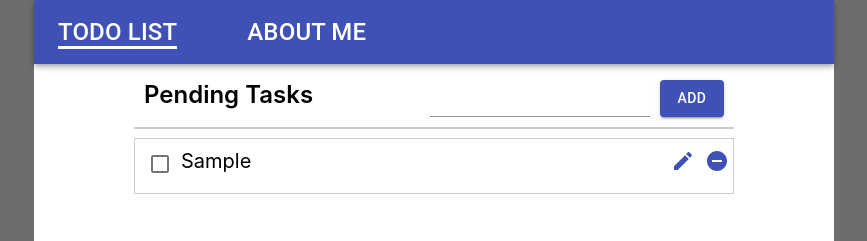
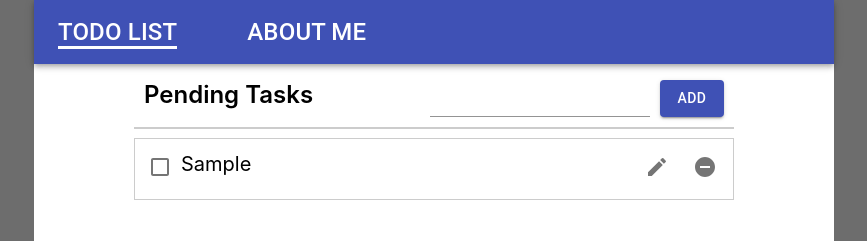
Before and after one commit to jiali1985/todo_ascella, a React (Create React App) app: page / in a window 1280 px wide. Both pictures are taken after typing "Sample" into the empty fields and a click on the button "ADD". Shown: the top 241 px of the page, without its empty margins (206-1073 px from the left). Built offline with nearby package versions, Linux system fonts and the light colour scheme.

Commit message:
updated notes overflow; changed icons to iconbuttons

```diff
--- a/src/App.css
+++ b/src/App.css
@@ -83,18 +83,15 @@
 }
 
 .todo-item-notes {
-  flex: 1 100%;
+  flex: 1 1 100%;
   font-size: 12px;
   margin-left: 43px;
   font-style: italic;
   color: #8e8e8e;
-  position: absolute;
   bottom: 0;
-}
-
-.todo-icons {
-  cursor: pointer;
-  margin-left: 10px;
+  word-break: break-word;
+  white-space: normal;
+  border-top: 1px solid #ccc;
 }
 
 .menu-links {
--- a/src/components/TodoItem.js
+++ b/src/components/TodoItem.js
@@ -1,6 +1,7 @@
 import React from 'react';
 import RemoveIcon from '@material-ui/icons/RemoveCircle';
 import EditIcon from '@material-ui/icons/Edit';
+import IconButton from '@material-ui/core/IconButton'
 import Checkbox from '@material-ui/core/Checkbox';
 import { connect } from 'react-redux';
 import { removeTodo, toggleTodo } from '../redux/actions';
@@ -31,8 +32,18 @@ class TodoItem extends React.PureComponent {
                     <span className={`todo-item-name ${item.checked ? "todo-item-completed" : ""}`}>{item.name}</span>
                 </div>
                 <div>
-                    <EditIcon role="button" aria-label={`Edit Item#${item.id}`} className="todo-icons" color="primary" onClick={() => this.props.handleModalOpen(item)} />
-                    <RemoveIcon role="button" aria-label={`Remove Item#${item.id}`} className="todo-icons" color="primary" onClick={(e) => this.removeItem(item.id, e)} />
+                    <IconButton
+                        aria-label={`Edit Item#${item.id}`}
+                        onClick={() => this.props.handleModalOpen(item)}
+                    >
+                        <EditIcon />
+                    </IconButton>
+                    <IconButton
+                        aria-label={`Remove Item#${item.id}`}
+                        onClick={(e) => this.removeItem(item.id, e)}
+                    >
+                        <RemoveIcon />
+                    </IconButton>
                 </div>
                 {item.notes && <div className="todo-item-notes">{item.notes}</div>}
             </div>
--- a/src/components/TodoList.js
+++ b/src/components/TodoList.js
@@ -16,13 +16,13 @@ class TodoList extends React.PureComponent {
         super(props);
         this.state = {
             isModalOpen: false,
-            item: null
+            item: { name: '', title: '' }
         }
     }
 
     componentDidMount() {
         this.setState({
-            item: null
+            item: { name: '', title: '' }
         });
     }
 
@@ -54,10 +54,12 @@ class TodoList extends React.PureComponent {
     }
 
     updateTodo = () => {
-        if (this.state.item.name !== '') {
-            this.props.dispatch(updateTodo(this.state.item))
+        if (this.state.item.name) {
+            this.props.dispatch(updateTodo(this.state.item));
+            this.handleModalClose();
+        } else {
+            alert('Title is a required field.');
         }
-        this.handleModalClose();
     }
 
     render() {
@@ -74,6 +76,7 @@ class TodoList extends React.PureComponent {
                             autoFocus
                             margin="dense"
                             id="name"
+                            required
                             label="Title"
                             value={this.state.item.name}
                             onChange={e => this.updateTitle(e)}
```
